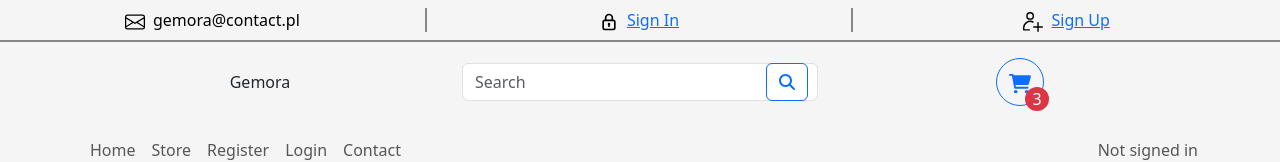
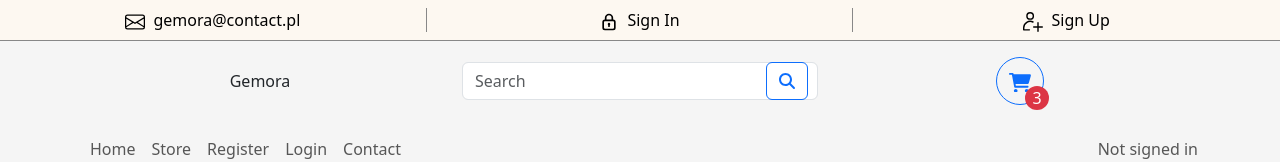
Before and after one commit to stelmaszczykadrian/Gemora-frontend, a React (Create React App) app in the folder gemora/: page / in a window 1280 px wide. Shown: the top 162 px of the page. Built offline with nearby package versions, Linux system fonts and the light colour scheme.

Commit message:
Refactor: Updated background in Top bar component

```diff
--- a/gemora/src/components/topbar/TopBar.css
+++ b/gemora/src/components/topbar/TopBar.css
@@ -1,4 +1,9 @@
 .info-top-bar {
-    background-color: whitesmoke;
-    border-bottom: 2px solid #888;
+    background-color: #FDF8F1;
+    border-bottom: 1px solid #888;
 }
+
+.customLink {
+    text-decoration: none;
+    color: black;
+}
--- a/gemora/src/components/topbar/TopBar.tsx
+++ b/gemora/src/components/topbar/TopBar.tsx
@@ -12,20 +12,20 @@ const TopBar = () => {
             <Container fluid>
                 <Row className="align-items-center">
                     {/* Column with mail icon */}
-                    <Col xs={4} style={{borderRight: "2px solid #888"}}>
+                    <Col xs={4} style={{borderRight: "1px solid #888"}}>
                         <img src={mailIcon} alt="Email Icon" style={{marginRight: "8px"}}/>
                         <span className="d-none d-md-inline">gemora@contact.pl</span>
                     </Col>
                     {/* Column with Sign In icon */}
-                    <Col xs={4} style={{borderRight: "2px solid #888"}}>
-                        <Link to="/login">
-                            <img src={signInIcon} alt="SignIn Icon" style={{marginRight: "8px"}}/>
+                    <Col xs={4} style={{borderRight: "1px solid #888"}}>
+                        <Link to="/login" className="customLink">
+                            <img src={signInIcon} alt="SignIn Icon" style={{marginRight: "8px"}} />
                             <span className="d-none d-md-inline">Sign In</span>
                         </Link>
                     </Col>
                     {/* Column with Sign Up icon */}
                     <Col xs={4}>
-                        <Link to="/register">
+                        <Link to="/register" className="customLink">
                             <img src={signUpIcon} alt="SignUp Icon" style={{marginRight: "8px"}}/>
                             <span className="d-none d-md-inline">Sign Up</span>
                         </Link>
```
